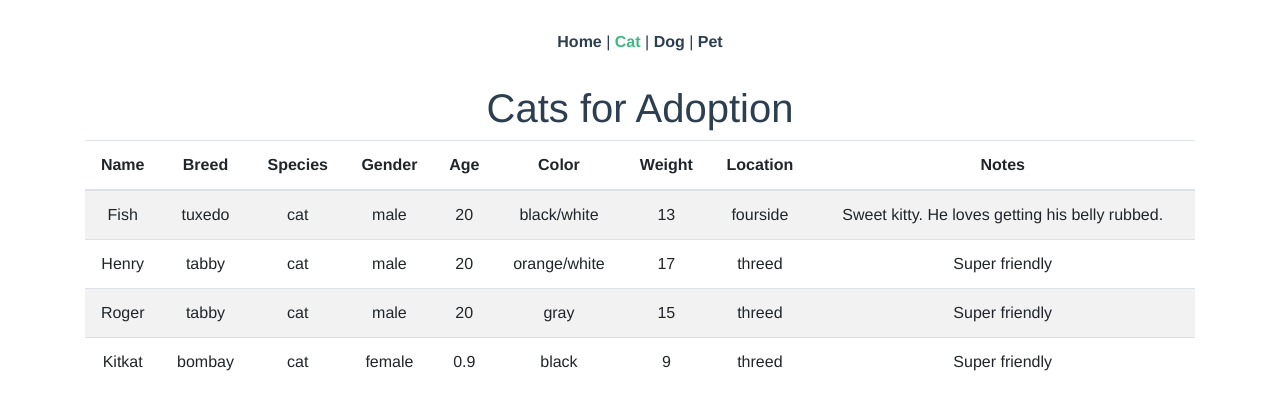
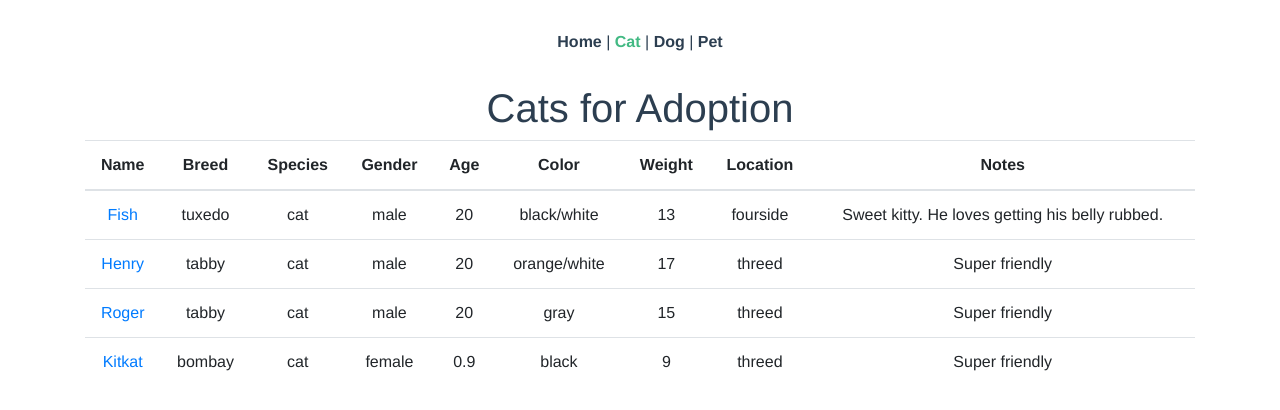
Before and after one commit to Mersock/vuex-vue-router-sample, a Vue app: page /cats in a window 1280 px wide. Shown: the top 410 px of the page. Built offline with nearby package versions, Linux system fonts and the light colour scheme.

Commit message:
cats link

```diff
--- a/src/router/index.js
+++ b/src/router/index.js
@@ -24,7 +24,7 @@
     component: Dogs
   },
   {
-    path: '/pets',
+    path: '/pets/:id',
     name: 'Pets',
     component: Pets
   }
--- a/src/views/Cats.vue
+++ b/src/views/Cats.vue
@@ -1,7 +1,11 @@
 <template>
   <div>
     <h1>Cats for Adoption</h1>
-    <b-table striped hover :items="cats"></b-table>
+    <b-table :items="cats">
+      <template v-slot:cell(name)="data">
+        <router-link :to="`/pets/${data.value}`">{{ data.value }}</router-link>
+      </template>
+    </b-table>
   </div>
 </template>
 
```
